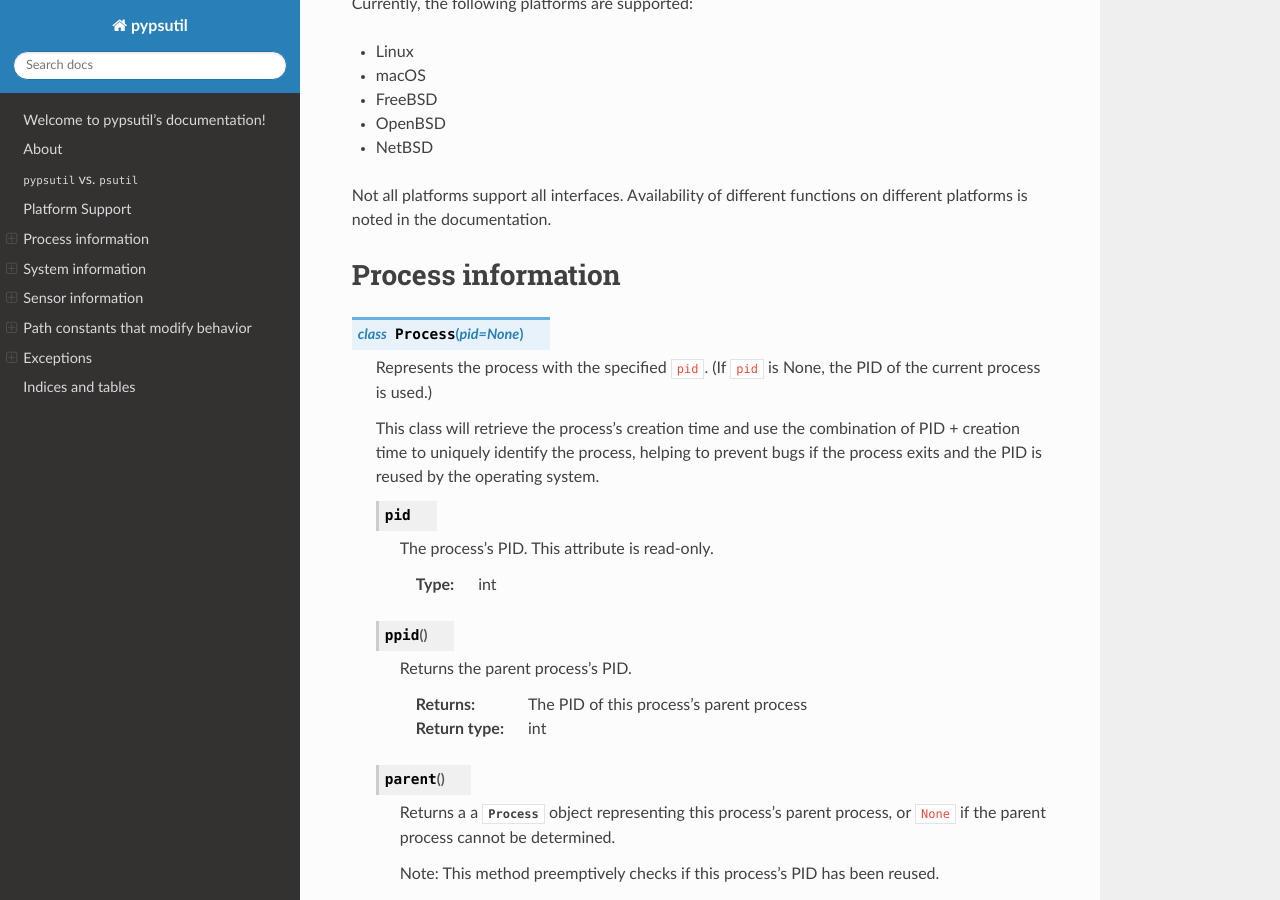
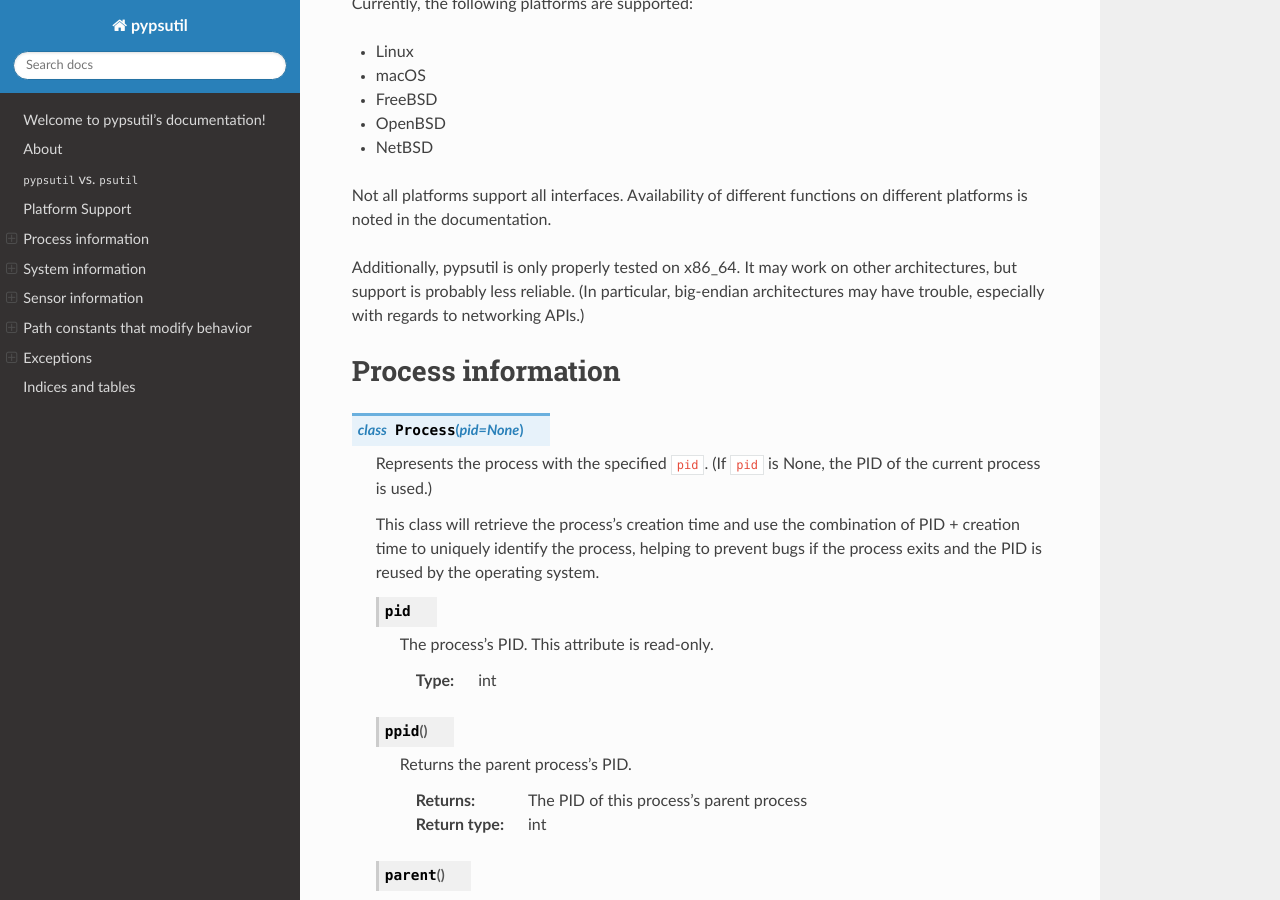
Before and after one commit to cptpcrd/pypsutil, a Sphinx documentation site: the page built from docs/index.rst, in a window 1280 px wide and 900 px high, scrolled down 1460 px. Built offline with Sphinx 7.4.7 and the Read the Docs theme 2.0.0, drawn with Linux system fonts in a browser that asks for light colours.

Commit message:
doc: document architecture support better

```diff
--- a/docs/index.rst
+++ b/docs/index.rst
@@ -73,6 +73,10 @@
 
 Not all platforms support all interfaces. Availability of different functions on different
 platforms is noted in the documentation.
+
+Additionally, pypsutil is only properly tested on x86_64. It may work on other architectures, but
+support is probably less reliable. (In particular, big-endian architectures may have trouble,
+especially with regards to networking APIs.)
 
 Process information
 ===================
```
